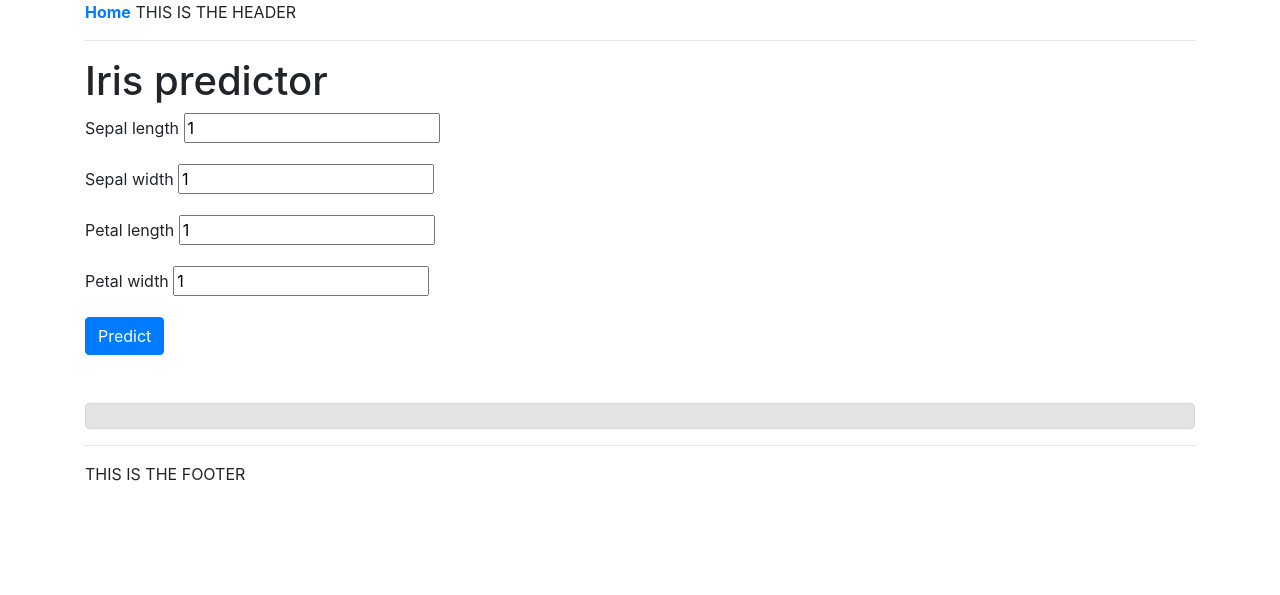
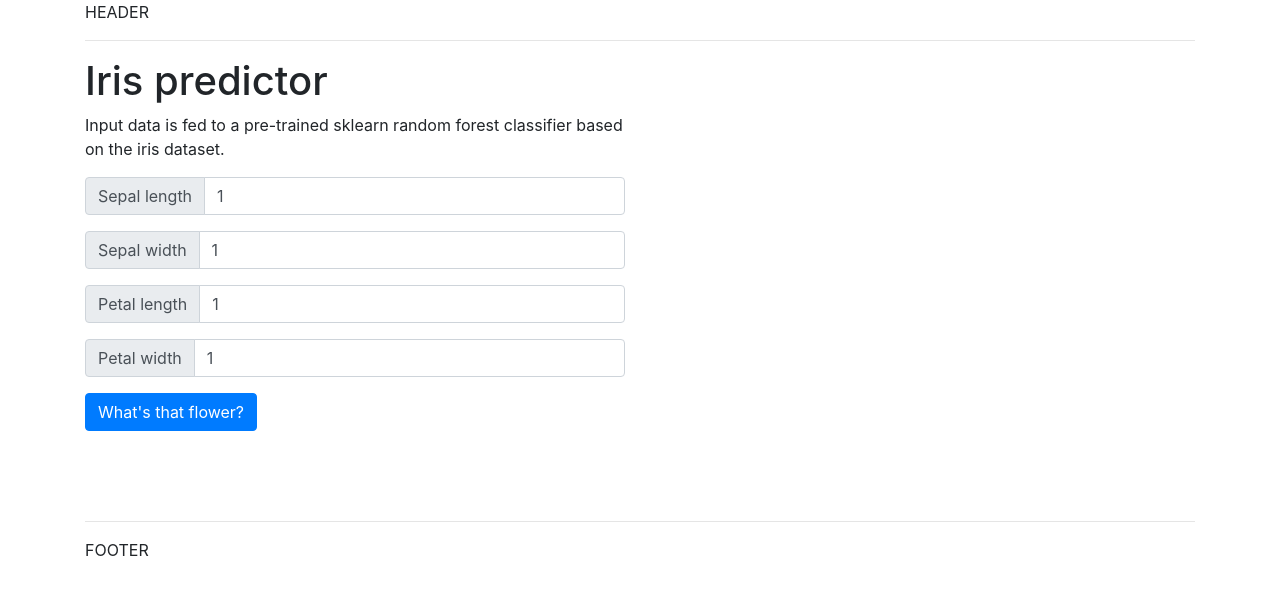
Before and after one commit to lewinfox/flask-ml-api, a Flask app: page / in a window 1280 px wide. Shown: the top 595 px of the page. Run offline with Flask 2, Linux system fonts and the light colour scheme; parts of the project's set-up code (start-up, migrations or seed data) failed here and were passed over; some libraries are stand-ins or nearby versions.

Commit message:
Prettify

```diff
--- a/iris/static/main.js
+++ b/iris/static/main.js
@@ -39,15 +39,16 @@ window.addEventListener("load", () => {
   const processResponse = data => {
     console.log(data);
     const pred_species = data.pred_class;
-    const pred_prob = data.pred_prob
+    const pred_prob = `${data.pred_prob * 100}%`
     let responseContainer = document.getElementById("response-container");
     let outputHTML = `
       <p><strong>Predicted class:</strong> ${pred_species}
       <br>
-      <strong>Probability:</strong> ${pred_prob}
+      <strong>Prediction confidence:</strong> ${pred_prob}
       </p>
       `
     responseContainer.innerHTML = outputHTML;
+    responseContainer.classList.remove("invisible");
   }
 
   // Add the event listener to the form submit
--- a/iris/templates/base.html
+++ b/iris/templates/base.html
@@ -14,7 +14,7 @@
   </head>
   <body>
     <div class="container">
-      <b><a href="/">Home</a></b> THIS IS THE HEADER
+      HEADER
       <hr>
     </div>
     <div class="container">
@@ -23,7 +23,7 @@
     </div>
     <div class="container">
       <hr>
-      THIS IS THE FOOTER
+      FOOTER
     </div>
   </body>
 </html>
--- a/iris/templates/index.html
+++ b/iris/templates/index.html
@@ -1,32 +1,55 @@
 {% extends "base.html" %}
 
 {% block content %}
-    <h1>Iris predictor</h1>
+<h1>Iris predictor</h1>
+<div class="row">
+  <div class="col-6">
+    <p>Input data is fed to a pre-trained sklearn random forest classifier
+    based on the iris dataset.</p>
+  </div>
+</div>
+
+<div class="row">
+  <div class="col-6">
     <form id="input-form" class="" action="{{ url_for('predict') }}" method="post">
-      <div class="form-group">
-        <label for="sepal-length">Sepal length</label>
-        <input type="number" name="sepal-length" value="1">
+
+      <div class="input-group mb-3">
+        <div class="input-group-prepend">
+          <span class="input-group-text">Sepal length</span>
+        </div>
+        <input type="number" class="form-control" name="sepal-length" value="1" required min="0.1" step="0.1">
       </div>
-      <div class="form-group">
-        <label for="sepal-width">Sepal width</label>
-        <input type="number" name="sepal-width" value="1">
+
+      <div class="input-group mb-3">
+        <div class="input-group-prepend">
+          <span class="input-group-text">Sepal width</span>
+        </div>
+        <input type="number" class="form-control" name="sepal-width" value="1" required min="0.1" step="0.1">
       </div>
-      <div class="form-group">
-        <label for="petal-length">Petal length</label>
-        <input type="number" name="petal-length" value="1">
+
+      <div class="input-group mb-3">
+        <div class="input-group-prepend">
+          <span class="input-group-text">Petal length</span>
+        </div>
+        <input type="number" class="form-control" name="petal-length" value="1" required min="0.1" step="0.1">
       </div>
-      <div class="form-group">
-        <label for="petal-width">Petal width</label>
-        <input type="number" name="petal-width" value="1">
+
+      <div class="input-group mb-3">
+        <div class="input-group-prepend">
+          <span class="input-group-text">Petal width</span>
+        </div>
+        <input type="number" class="form-control" name="petal-width" value="1" required min="0.1" step="0.1">
       </div>
-      <button type="submit" class="btn btn-primary" name="button">Predict</button>
+
+      <button type="submit" class="btn btn-primary" name="button">What's that flower?</button>
     </form>
 
+  </div>
+  </div>
 
-    <div id="response-container" class="mt-5 alert alert-secondary visible">
-    </div>
-
-    <script type="text/javascript" src="static/main.js"></script>
-
-    </script>
+  <div class="col-6">
+    <div id="response-container" class="mt-5 alert alert-secondary invisible"></div>
+  </div>
+</div>
+<script type="text/javascript" src="static/main.js"></script>
 {% endblock %}
```
